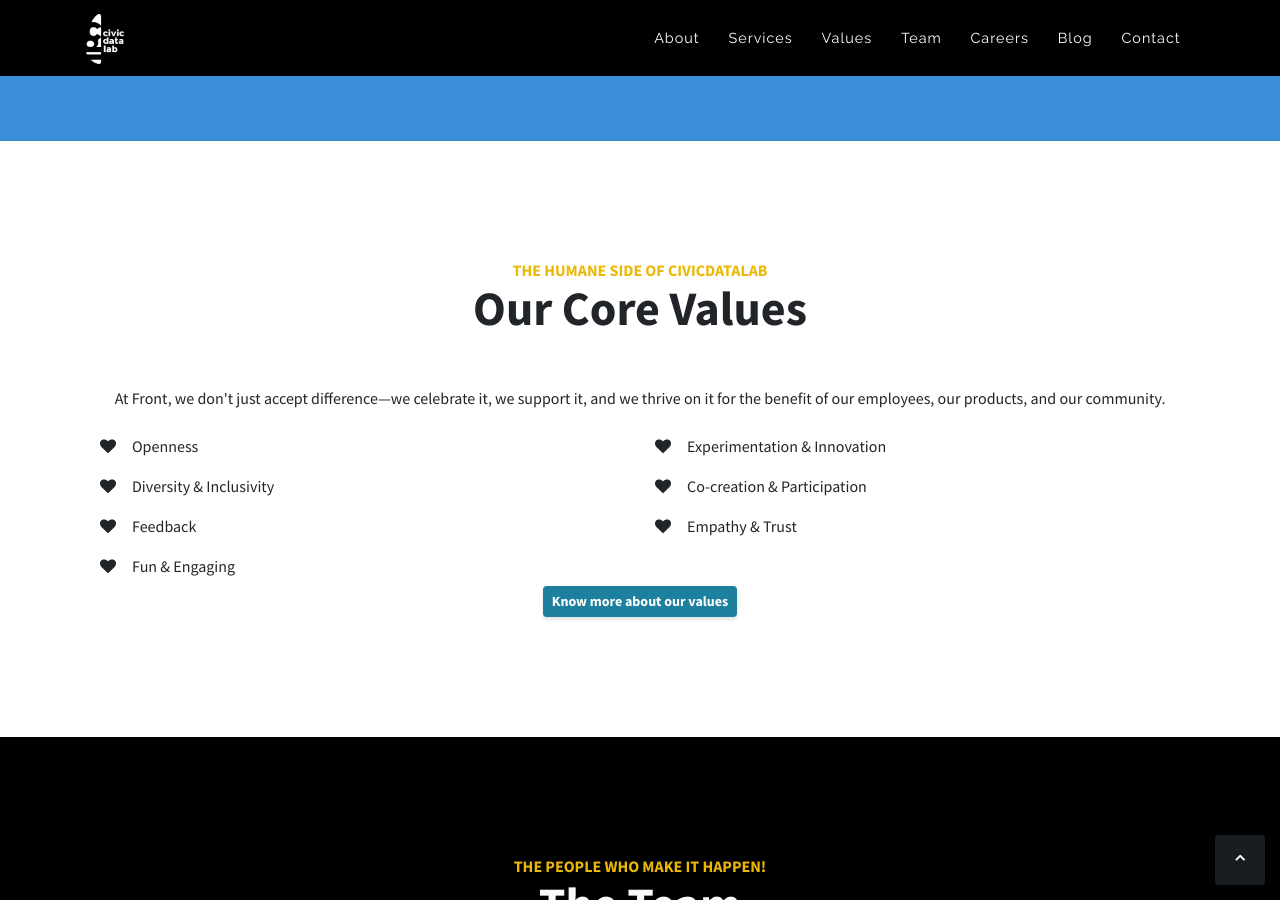
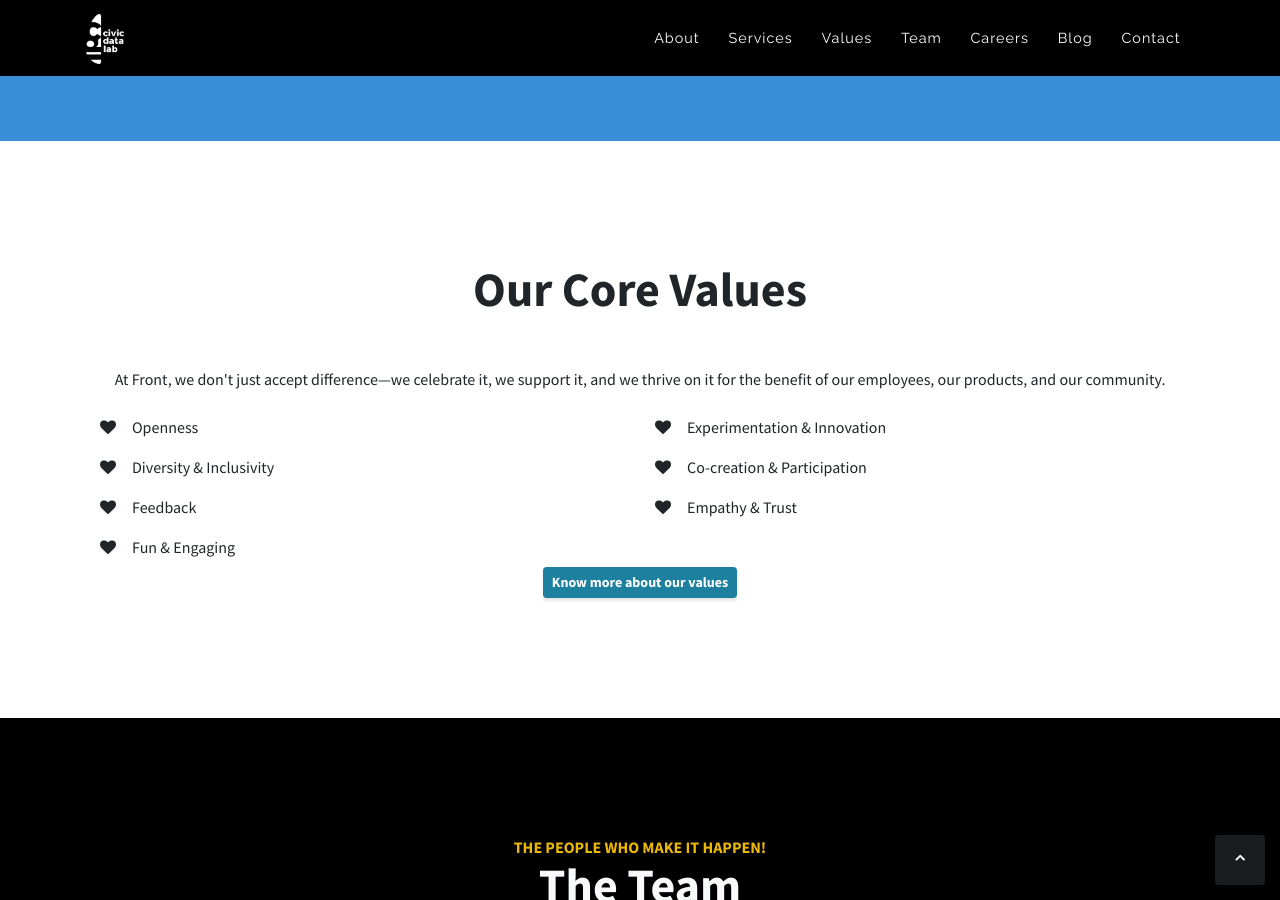
Before and after one commit to CivicDataLab/old-website, a Jekyll site: the page built from index.html, in a window 1280 px wide and 900 px high, scrolled down 1791 px. Built offline with Jekyll 4.4.1, drawn with Linux system fonts in a browser that asks for light colours; the list of posts is cut into pages by our own code.

Commit message:
rm wordings

```diff
--- a/_layouts/landing.html
+++ b/_layouts/landing.html
@@ -76,7 +76,7 @@
     <section class="content-section section-team" id="values">
       <div class="container text-center">
         <div class="content-section-heading">
-          <h3 class="text-secondary mb-0">The Humane Side of CivicDataLab</h3>
+          <!-- <h3 class="text-secondary mb-0">The Humane Side of CivicDataLab</h3> -->
           <h2 class="mb-5">Our Core Values</h2>
         </div>
 
```
